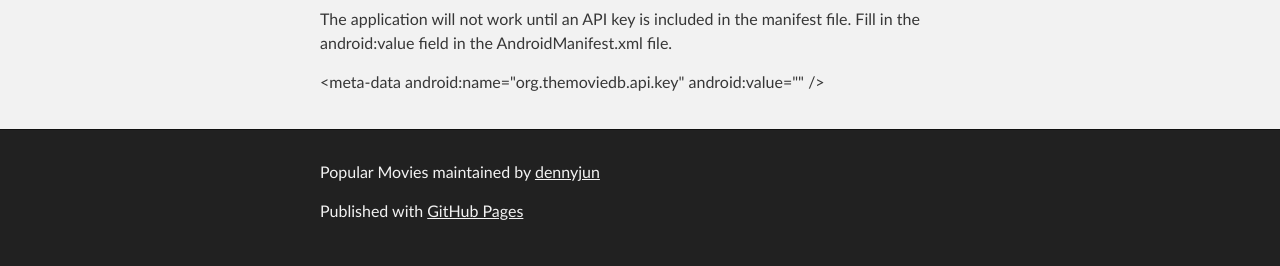
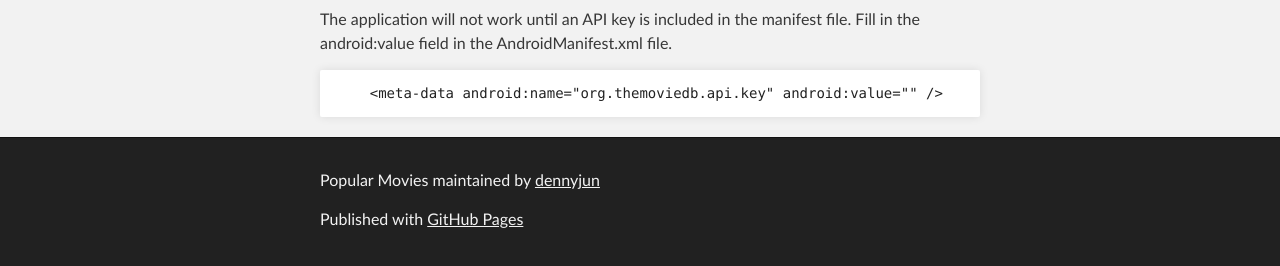
Before and after one commit to dennyjun/PopularMovies, a plain HTML site: page index.html in a window 1280 px wide. Shown: the part 456-722 px from the top of the page. Drawn offline with Linux system fonts and the light colour scheme.

```diff
--- a/index.html
+++ b/index.html
@@ -41,7 +41,8 @@
 
 <p>The application will not work until an API key is included in the manifest file. Fill in the android:value field in the AndroidManifest.xml file.</p>
 
-<p>&lt;meta-data android:name="org.themoviedb.api.key" android:value="" /&gt;</p>
+<pre><code>    &lt;meta-data android:name="org.themoviedb.api.key" android:value="" /&gt;
+</code></pre>
       </section>
     </div>
 
--- a/params.json
+++ b/params.json
@@ -1 +1 @@
-{"name":"Popular Movies","tagline":"","body":"# Introduction\r\nPopular movies uses theMovieDB API to display movies in a grid arrangement based on the sort settings specified by the user. The user can view the details of a displayed movie, read user reviews, watch trailers and manage favorites. This application is optimized for both phones and tablets.  \r\n\r\n# Configuration\r\nThe application will not work until an API key is included in the manifest file. Fill in the android:value field in the AndroidManifest.xml file.\r\n\r\n\\<meta-data android:name=\"org.themoviedb.api.key\" android:value=\"\" /\\>\r\n","google":"","note":"Don't delete this file! It's used internally to help with page regeneration."}
+{"name":"Popular Movies","tagline":"","body":"# Introduction\r\nPopular movies uses theMovieDB API to display movies in a grid arrangement based on the sort settings specified by the user. The user can view the details of a displayed movie, read user reviews, watch trailers and manage favorites. This application is optimized for both phones and tablets.  \r\n\r\n# Configuration\r\nThe application will not work until an API key is included in the manifest file. Fill in the android:value field in the AndroidManifest.xml file.\r\n\r\n        <meta-data android:name=\"org.themoviedb.api.key\" android:value=\"\" />\r\n","google":"","note":"Don't delete this file! It's used internally to help with page regeneration."}
```
